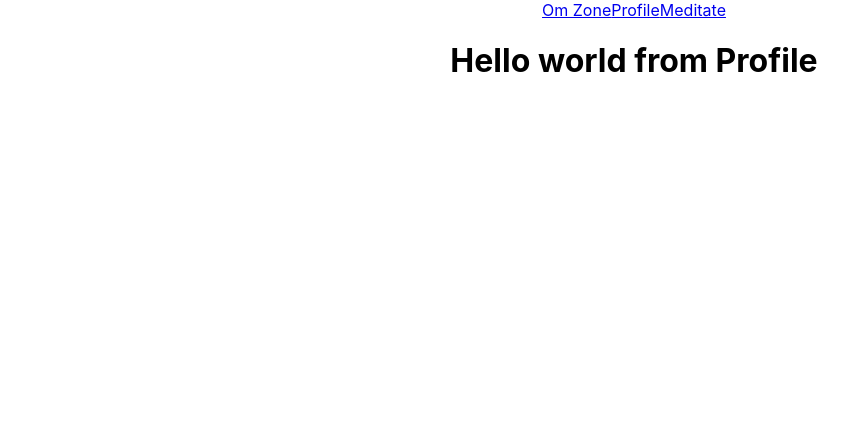
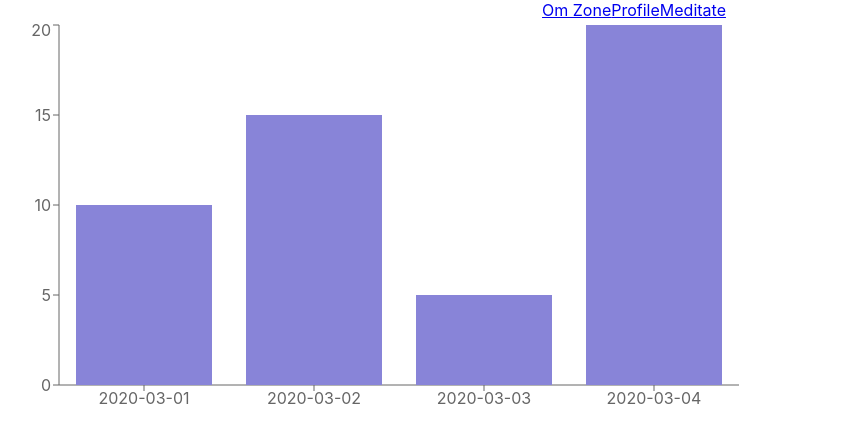
Before and after one commit to snazzyj/OmZone, a React (Create React App) app: page /profile/1 in a window 1280 px wide. Shown: the top 442 px of the page, without its empty margins (6-854 px from the left). Built offline with nearby package versions, Linux system fonts and the light colour scheme; what uifx would draw is missing.

Commit message:
moved bar graph to seperate component

```diff
--- /dev/null
+++ b/src/barchart/barchart.js
@@ -0,0 +1,32 @@
+import React, { Component } from 'react';
+import { BarChart, XAxis, YAxis, Bar } from 'recharts'
+const myData = [
+    { date: '2020-03-01', minutes: 10 },
+    { date: '2020-03-02', minutes: 15 },
+    { date: '2020-03-03', minutes: 5 },
+    { date: '2020-03-04', minutes: 20 },
+]
+
+
+class BarGraph extends Component {
+
+    render() {
+        return (
+            <div>
+
+                <BarChart
+                    width={750}
+                    height={400}
+                    data={myData}
+                >
+                    <YAxis />
+                    <XAxis dataKey="date" />
+                    <Bar dataKey="minutes" fill="#8884d8" />
+                </BarChart>
+            </div>
+        )
+    }
+
+}
+
+export default BarGraph
--- a/src/profile/profile.js
+++ b/src/profile/profile.js
@@ -1,9 +1,14 @@
 import React, {Component} from 'react';
+import BarChart from '../barchart/barchart';
+
 
 class Profile extends Component {
     render() {
+
         return(
-            <h1>Hello world from Profile</h1>
+            <section>
+                <BarChart />
+            </section>
         )
     }
 }
```
